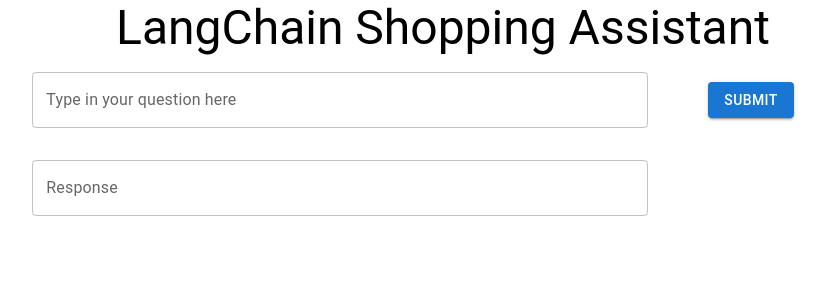
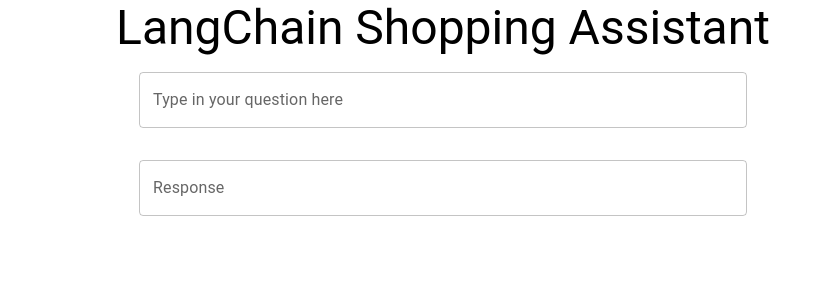
Before and after one commit to uocli/gng5300a-shopping-assistant, a React (Create React App) app in the folder frontend/: page / in a window 1280 px wide. Shown: the top 300 px of the page, without its empty margins (197-1023 px from the left). Built offline with nearby package versions, Linux system fonts and the light colour scheme.

Commit message:
Updated frontend

```diff
--- a/frontend/src/components/Question.js
+++ b/frontend/src/components/Question.js
@@ -6,8 +6,8 @@
   const { loading } = props;
   return (
     <Grid container size={12}>
-      <Grid size={2}></Grid>
-      <Grid size={8}>
+      <Grid size={3}></Grid>
+      <Grid size={6}>
         <Box
           component="form"
           sx={{ m: 2 }}
@@ -23,7 +23,6 @@
             justifyContent="flex-end"
             alignItems="center"
           >
-            <Grid size={9}>
             <TextField
               disabled={loading}
               fullWidth
@@ -33,15 +32,9 @@
               onChange={(e) => setUserQuery(e.target.value)}
             />
           </Grid>
-            <Grid size={3}>
-              <Button variant="contained" type="submit">
-                Submit
-              </Button>
-            </Grid>
-          </Grid>
         </Box>
       </Grid>
-      <Grid size={2}></Grid>
+      <Grid size={3}></Grid>
     </Grid>
   );
 };
--- a/frontend/src/components/Response.js
+++ b/frontend/src/components/Response.js
@@ -4,8 +4,8 @@
   const { response } = props || {};
   return (
     <Grid container size={12}>
-      <Grid size={2}></Grid>
-      <Grid size={8}>
+      <Grid size={3}></Grid>
+      <Grid size={6}>
         <Box component="form" sx={{ m: 2 }}>
           <Grid
             container
@@ -13,7 +13,6 @@
             justifyContent="flex-end"
             alignItems="center"
           >
-            <Grid size={9}>
             <TextField
               label="Response"
               fullWidth
@@ -26,11 +25,9 @@
               }}
             />
           </Grid>
-            <Grid size={3}></Grid>
-          </Grid>
         </Box>
       </Grid>
-      <Grid size={2}></Grid>
+      <Grid size={3}></Grid>
     </Grid>
   );
 };
```
Lines whose indentation alone changed are shown as unchanged.
